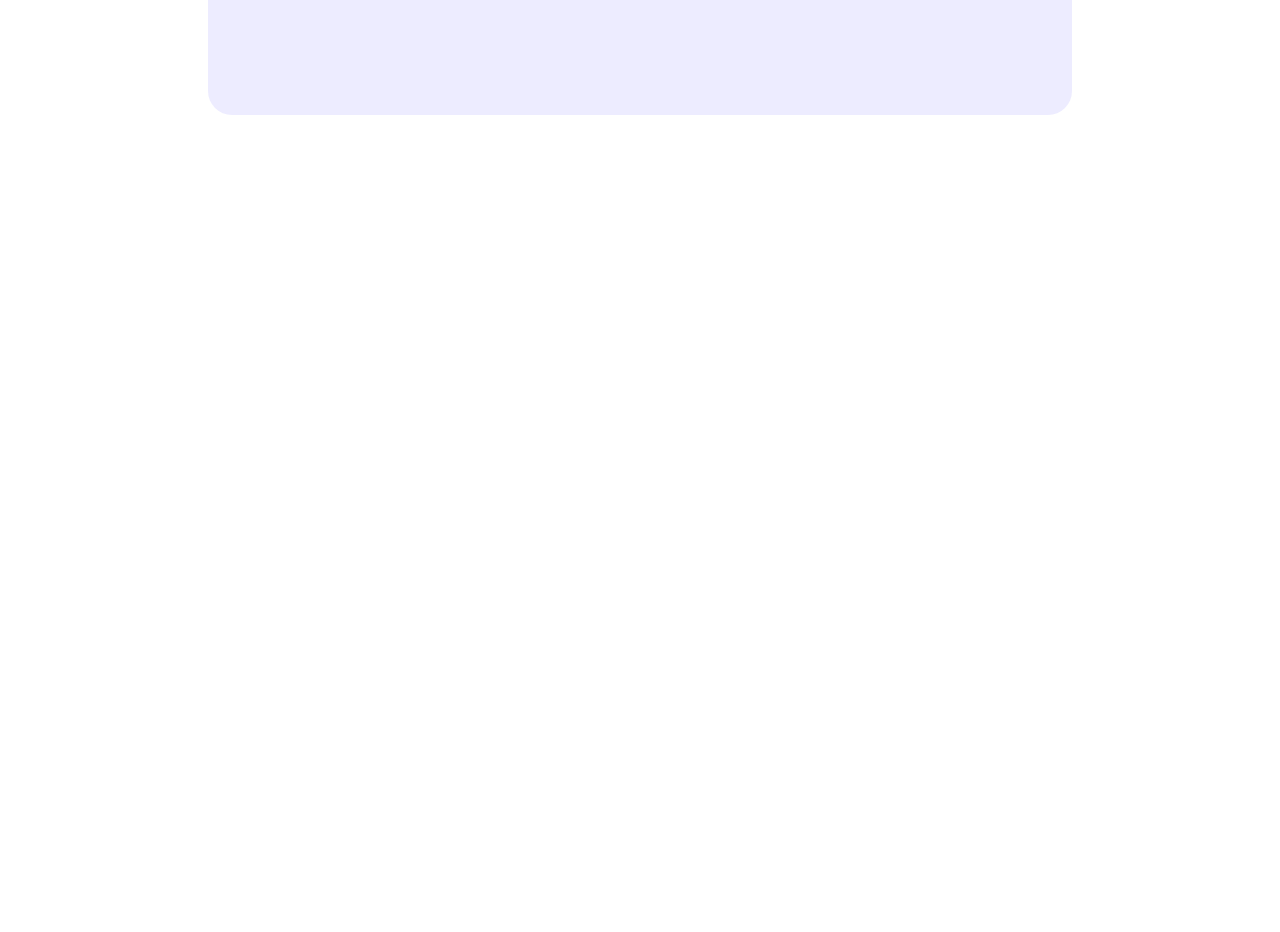
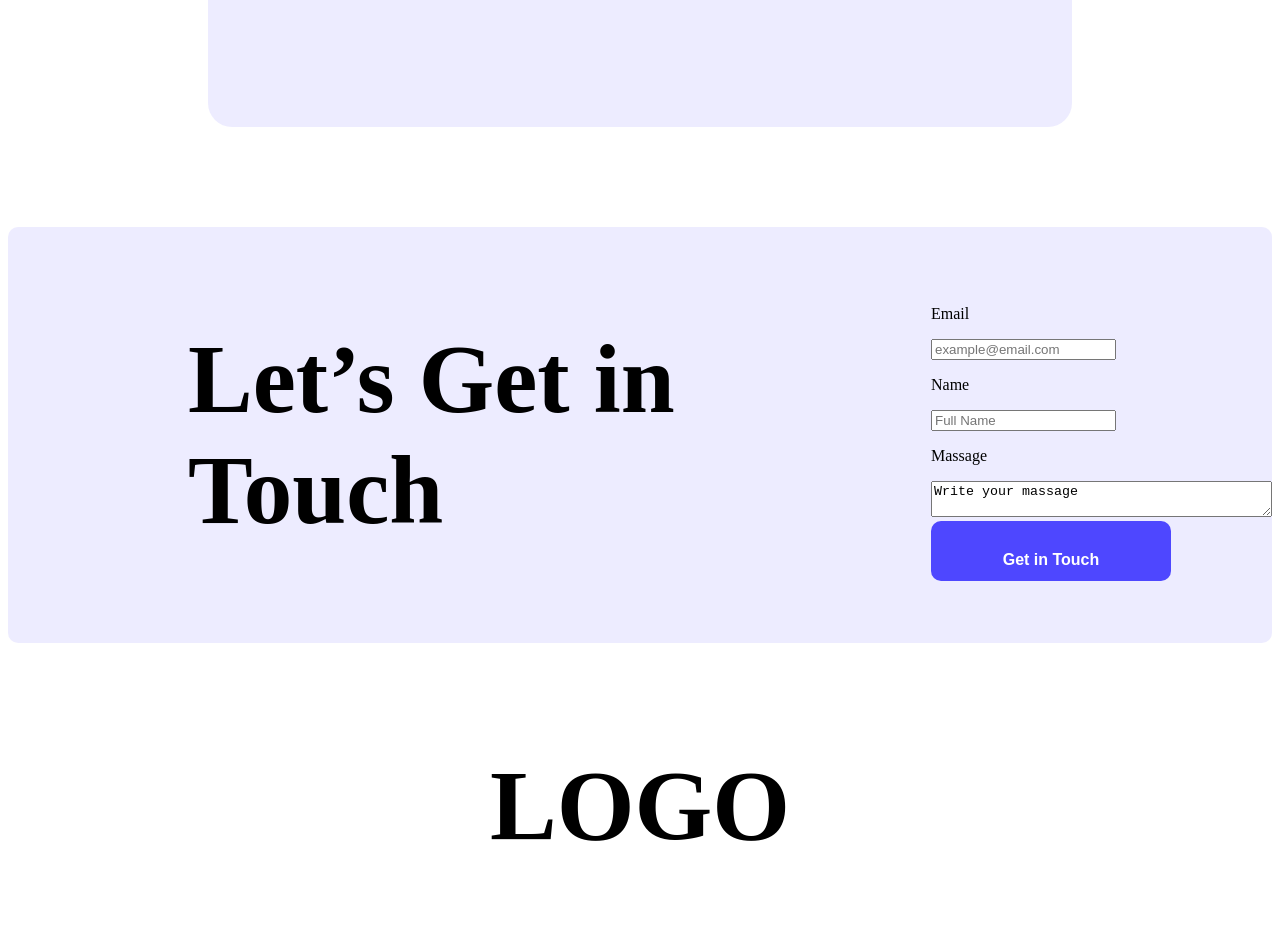
Before and after one commit to s-m-rifat/B12-A01, a plain HTML site: page index.html in a window 1280 px wide. Shown: the part 1868-2800 px from the top of the page. Before the commit the page ends 2083 px from the top, so only its background shows below. Drawn offline with Linux system fonts and the light colour scheme.

Commit message:
Added Footer

```diff
--- a/index.html
+++ b/index.html
@@ -26,7 +26,8 @@
 
     </header>
     <main>
-        <div class="main">
+        <section>
+             <div class="main">
             <div class="main1">
                 <h3 class="raleway-normal">See It in Action</h3>
                 <p class="subtitle">Explore the live preview and imagine your brand in this bold new look</p>
@@ -62,9 +63,37 @@
             </div>
         </div>
 
+        </section>
+        <section class="git">
+
+
+             <div class="get-in-touch">
+                <h3 class="g-title">Let’s Get in Touch</h3>
+                <form action="">
+                    <p>Email</p>
+                    <input type="email" name="" id="" placeholder="example@email.com">
+                    <p>Name</p>
+                    <input type="text" name="" id=""placeholder="Full Name">
+                    <p>Massage</p>
+                    <textarea name="" id="" cols="40" rows="">Write your massage</textarea><br>
+                    <button class="btn2">Get in Touch</button>
+                </form>
+
+           </div>
+
+        </section>
+
 
     </main>
-    <footer>
+    <footer class="logo-f">
+        <h3 class="f-title">LOGO</h3>
+        <p>Ready to elevate your online presence? Contact us today to discuss your project and discover how we can bring your vision to life</p>
+        <div class="link">
+            <a href="">Home</a>
+            <a href="">About</a>
+            <a href="">How it's work</a>
+            <a href="">Services</a>
+        </div>
 
     </footer>
 
--- a/styles/style.css
+++ b/styles/style.css
@@ -39,8 +39,12 @@ nav{
     padding: 20px;
     font-size: 16px;
     font-weight: bold;
+    cursor: pointer;
 
 }
+
+
+
 .banner{
     text-align: center;
     width: 905px;
@@ -78,8 +82,11 @@ header{
     padding: 30px;
     font-size: 16px;
     font-weight: bold;
+    cursor: pointer;
 
 }
+
+
 .p-title{
     text-align: center;
     font-weight: bold;
@@ -112,3 +119,33 @@ header{
     border-radius: 24px;
     padding: 80px;
 }
+.get-in-touch{
+    display: flex;
+    gap: 100px;
+    background-color: rgba(78, 71, 255, 0.1);;
+    align-items: center;
+    border-radius: 10px;
+
+}
+
+.g-title{
+    margin-left: 180px;
+    font-weight: bold;
+    font-size: 97px;
+}
+.logo-f{
+    text-align: center;
+    margin: 105px 450px;
+}
+.f-title{
+    font-weight: 900;
+    font-size: 100px;
+}
+footer p{
+    color: #8987A1;
+
+}
+.link{
+
+    color: #8987A1;
+}
```
